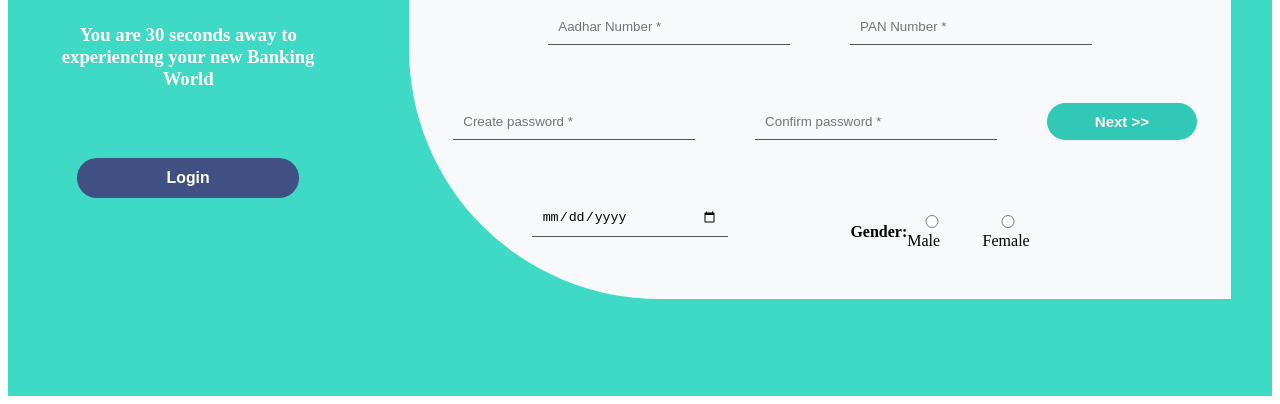
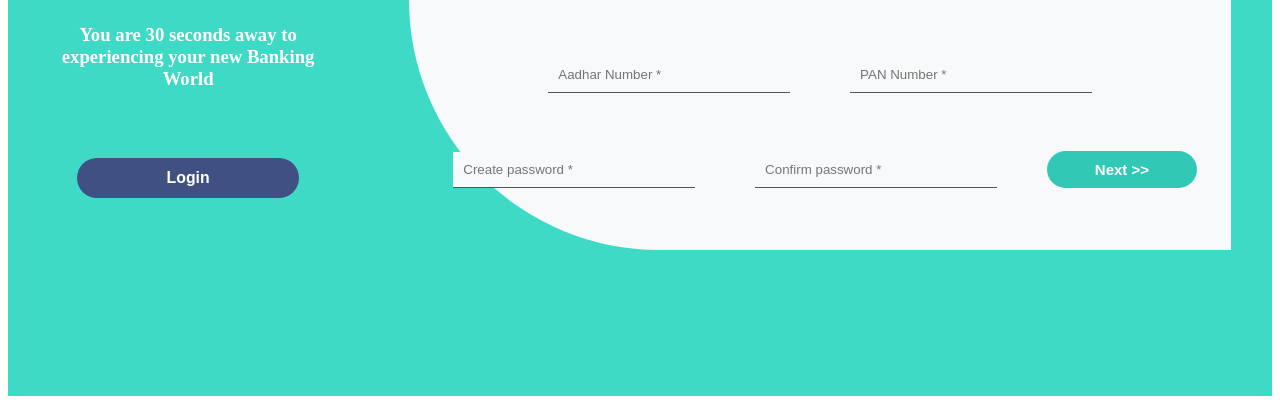
Before and after one commit to fssa-batch3/dharunraj.alagaruppu__web_project_2, a plain HTML site: page index.html in a window 1280 px wide. Shown: the part 412-816 px from the top of the page. Drawn offline with Linux system fonts and the light colour scheme.

Commit message:
arrangement

```diff
--- a/index.html
+++ b/index.html
@@ -16,6 +16,72 @@
     </div>
 
     <script>
+
+        // left page is start
+
+        let welcome = document.createElement("div");
+        welcome.setAttribute("class", "welcome");
+        document.querySelector(".main").append(welcome);    //main 1st child is start
+
+
+
+        let image = document.createElement("img");
+        image.setAttribute("src", "assets/img/money.gif");
+        image.setAttribute("alt", "Net Bliz");
+        document.querySelector(".welcome").append(image);
+
+        let heading = document.createElement("h1");
+        heading.innerText = "welcome!!";
+        welcome.append(heading);
+
+        let pickup = document.createElement("h3");
+        pickup.innerText = "You are 30 seconds away to experiencing your new Banking World ";
+        welcome.append(pickup);
+
+        let a = document.createElement("a");
+        a.setAttribute("href", "./pages/login_page.html");
+        welcome.append(a)
+
+        let button = document.createElement("button");
+        button.setAttribute("class", "welcome_button");
+        button.innerText = "Login";
+        a.append(button)
+
+        // left half page is end
+
+
+
+        //container for button , form , button
+
+        let content_of_singnup = document.createElement("div");
+        content_of_singnup.setAttribute("class", "sing_up");
+        document.querySelector(".main").append(content_of_singnup);     //main 2st child is start
+
+
+        // Nice buttons start
+
+
+        let for_button = document.createElement("div");
+        for_button.setAttribute("class", "for_button");
+        content_of_singnup.append(for_button);
+
+
+
+        let back_blue = document.createElement("div");
+        back_blue.setAttribute("class", "back_blue");
+        for_button.append(back_blue);
+
+        let input_button = document.createElement("button");
+        input_button.setAttribute("class", "top_button");
+        input_button.setAttribute("id", "hover");
+        input_button.innerText = ("Personal");
+        back_blue.append(input_button);
+
+        let input_button2 = document.createElement("button");
+        input_button2.setAttribute("class", "top_button");
+        input_button2.innerText = ("Salary");
+        back_blue.append(input_button2);
+
 
 
 
@@ -114,84 +180,14 @@
 
         ]
 
-        // left page is start
-
-        let welcome = document.createElement("div");
-        welcome.setAttribute("class", "welcome");
-        document.querySelector(".main").append(welcome);
-
-        let image = document.createElement("img");
-        image.setAttribute("src", "assets/img/money.gif");
-        image.setAttribute("alt", "Net Bliz");
-        document.querySelector(".welcome").append(image);
-
-        let heading = document.createElement("h1");
-        heading.innerText = "welcome!!";
-        welcome.append(heading);
-
-        let pickup = document.createElement("h3");
-        pickup.innerText = "You are 30 seconds away to experiencing your new Banking World ";
-        welcome.append(pickup);
-
-        let a = document.createElement("a");
-        a.setAttribute("href", "./pages/login_page.html");
-        welcome.append(a)
-
-        let button = document.createElement("button");
-        button.setAttribute("class", "welcome_button");
-        button.innerText = "Login";
-        // welcome.append(button);
-        a.append(button)
-
-
-
-
-
-        // left half page is end
-
-
-        //container for button , form , button
-
-        let content_of_singnup = document.createElement("div");
-        content_of_singnup.setAttribute("class", "sing_up");
-        document.querySelector(".main").append(content_of_singnup);
-
-
-        // Nice buttons start
-
-
-        let for_button = document.createElement("div");
-        for_button.setAttribute("class", "for_button");
-
-        let back_blue = document.createElement("div");
-        back_blue.setAttribute("class", "back_blue");
-        for_button.append(back_blue);
-
-        let input_button = document.createElement("button");
-        input_button.setAttribute("class", "top_button");
-        input_button.setAttribute("id", "hover");
-        input_button.innerText = ("Personal");
-        back_blue.append(input_button);
-
-        let input_button2 = document.createElement("button");
-        input_button2.setAttribute("class", "top_button");
-        input_button2.innerText = ("Salary");
-        back_blue.append(input_button2);
-
-
-        content_of_singnup.append(for_button);
-
-
-        // let heading = document.createElement("h1");
-        // heading.setAttribute("class", "div_h1");
-        // heading.innerText = ("Apply your new account")
-        // form.prepend(heading)
 
         // Form is started this point
 
         let form = document.createElement("form");
         // form.setAttribute("method", "post");
         content_of_singnup.append(form);
+
+
 
         for (let i = 0; i < 8; i++) {
 
@@ -211,77 +207,76 @@
             form.append(input_box);
 
 
-
         }
 
         //date of birth
 
-        let bottom_form = document.createElement("div");
-        bottom_form.setAttribute("class", "bottom_form");
-        content_of_singnup.append(bottom_form);
+        // let bottom_form = document.createElement("div");
+        // bottom_form.setAttribute("class", "bottom_form");
+        // content_of_singnup.append(bottom_form);
 
-        let dob_child = document.createElement("div");
-        dob_child.setAttribute("class", "dob_child");
+        // let dob_child = document.createElement("div");
+        // dob_child.setAttribute("class", "dob_child");
 
-        bottom_form.append(dob_child);
+        // bottom_form.append(dob_child);
 
-        let dob_label = document.createElement("label");
-        dob_label.setAttribute("for", "dob");
-        dob_child.append(dob_label);
+        // let dob_label = document.createElement("label");
+        // dob_label.setAttribute("for", "dob");
+        // dob_child.append(dob_label);
 
-        let dob = document.createElement("input");
-        dob.setAttribute("type", "date");
-        dob.setAttribute("name", "dob");
-        dob.setAttribute("id", "dob");
-        dob_child.append(dob);
+        // let dob = document.createElement("input");
+        // dob.setAttribute("type", "date");
+        // dob.setAttribute("name", "dob");
+        // dob.setAttribute("id", "dob");
+        // dob_child.append(dob);
 
 
         //Gender label and input
 
-        let div_of_gender = document.createElement("div");
-        div_of_gender.setAttribute("class", "gender");
-        bottom_form.append(div_of_gender);
+        // let div_of_gender = document.createElement("div");
+        // div_of_gender.setAttribute("class", "gender");
+        // bottom_form.append(div_of_gender);
 
-        let heading_gender = document.createElement("h4");
-        heading_gender.innerText = "Gender:";
-        div_of_gender.append(heading_gender);
+        // let heading_gender = document.createElement("h4");
+        // heading_gender.innerText = "Gender:";
+        // div_of_gender.append(heading_gender);
 
-        let require = document.createElement("div");
-        require.setAttribute("class", "require");
-        div_of_gender.append(require);
+        // let require = document.createElement("div");
+        // require.setAttribute("class", "require");
+        // div_of_gender.append(require);
 
 
-        let gen_div = document.createElement("div");
-        gen_div.setAttribute("class", "align_gen");
-        require.append(gen_div);
+        // let gen_div = document.createElement("div");
+        // gen_div.setAttribute("class", "align_gen");
+        // require.append(gen_div);
 
-        let ladi_div = document.createElement("div");
-        ladi_div.setAttribute("class", "align_gen");
-        div_of_gender.append(ladi_div);
+        // let ladi_div = document.createElement("div");
+        // ladi_div.setAttribute("class", "align_gen");
+        // div_of_gender.append(ladi_div);
 
 
-        let gender_input = document.createElement("input");
-        gender_input.setAttribute("type", "radio");
-        gender_input.setAttribute("name", "gender");
-        gender_input.setAttribute("id", "gender");
-        gen_div.append(gender_input);
+        // let gender_input = document.createElement("input");
+        // gender_input.setAttribute("type", "radio");
+        // gender_input.setAttribute("name", "gender");
+        // gender_input.setAttribute("id", "gender");
+        // gen_div.append(gender_input);
 
-        let gen_label = document.createElement("label");
-        gen_label.setAttribute("for", "gender");
-        gen_label.innerText = "Male";
-        gen_div.append(gen_label);
+        // let gen_label = document.createElement("label");
+        // gen_label.setAttribute("for", "gender");
+        // gen_label.innerText = "Male";
+        // gen_div.append(gen_label);
 
-        let gender_input2 = document.createElement("input");
-        gender_input2.setAttribute("type", "radio");
-        gender_input2.setAttribute("name", "gender");
-        gender_input2.setAttribute("id", "gend");
-        ladi_div.append(gender_input2);
+        // let gender_input2 = document.createElement("input");
+        // gender_input2.setAttribute("type", "radio");
+        // gender_input2.setAttribute("name", "gender");
+        // gender_input2.setAttribute("id", "gend");
+        // ladi_div.append(gender_input2);
 
-        let gen_label2 = document.createElement("label");
-        gen_label2.setAttribute("for", "gend");
-        gen_label2.innerText = "Female";
-        // gen_label2.innerText=("Female")
-        ladi_div.append(gen_label2);
+        // let gen_label2 = document.createElement("label");
+        // gen_label2.setAttribute("for", "gend");
+        // gen_label2.innerText = "Female";
+        // // gen_label2.innerText=("Female")
+        // ladi_div.append(gen_label2);
 
         //gender radio over....
 
@@ -299,15 +294,15 @@
         form.append(next);
 
 
+
         let btn = document.querySelector(".bottom_button")
         btn.addEventListener("onSubmit", function (e) {
             e.target.preventDefault;
             signup();
         })
 
+
         function signup() {
-
-            // document.getElementById("fname").attributes["required"] = true;
 
 
             const first_name = document.getElementById("fname").value
@@ -333,15 +328,17 @@
 
             }
             else {
-                alert("fill the fields")
+                alert("Please fill all the fields")
 
             }
-            // window.location.href
+
 
         }
 
     </script>
-    <a href="pages/login_page.html"></a>
+
+
+    <!-- <a href="pages/login_page.html"></a> -->
 </body>
 
 </html>
```
Also changed, not shown: pages/login_page.html (+23 -23 lines).
